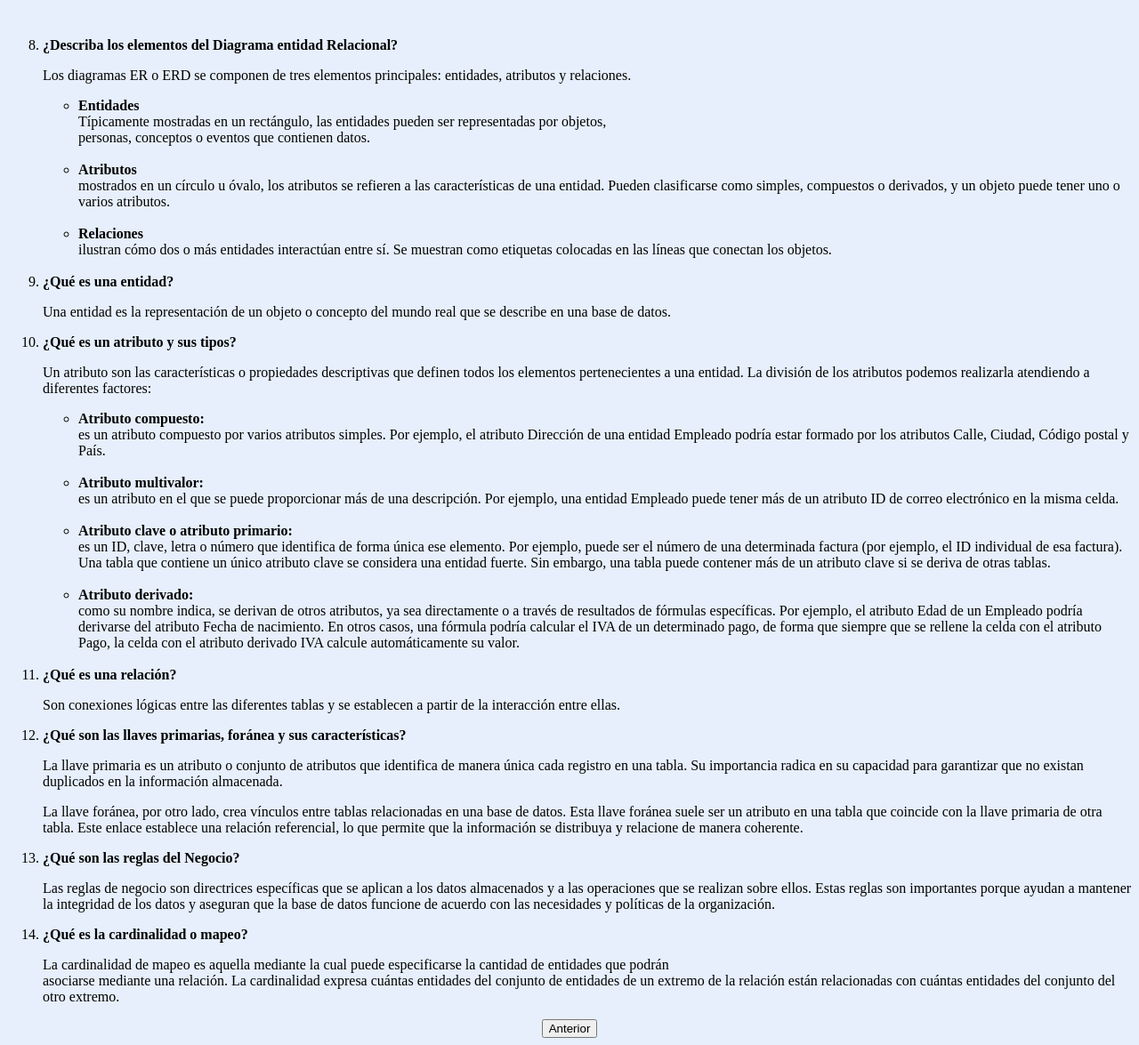
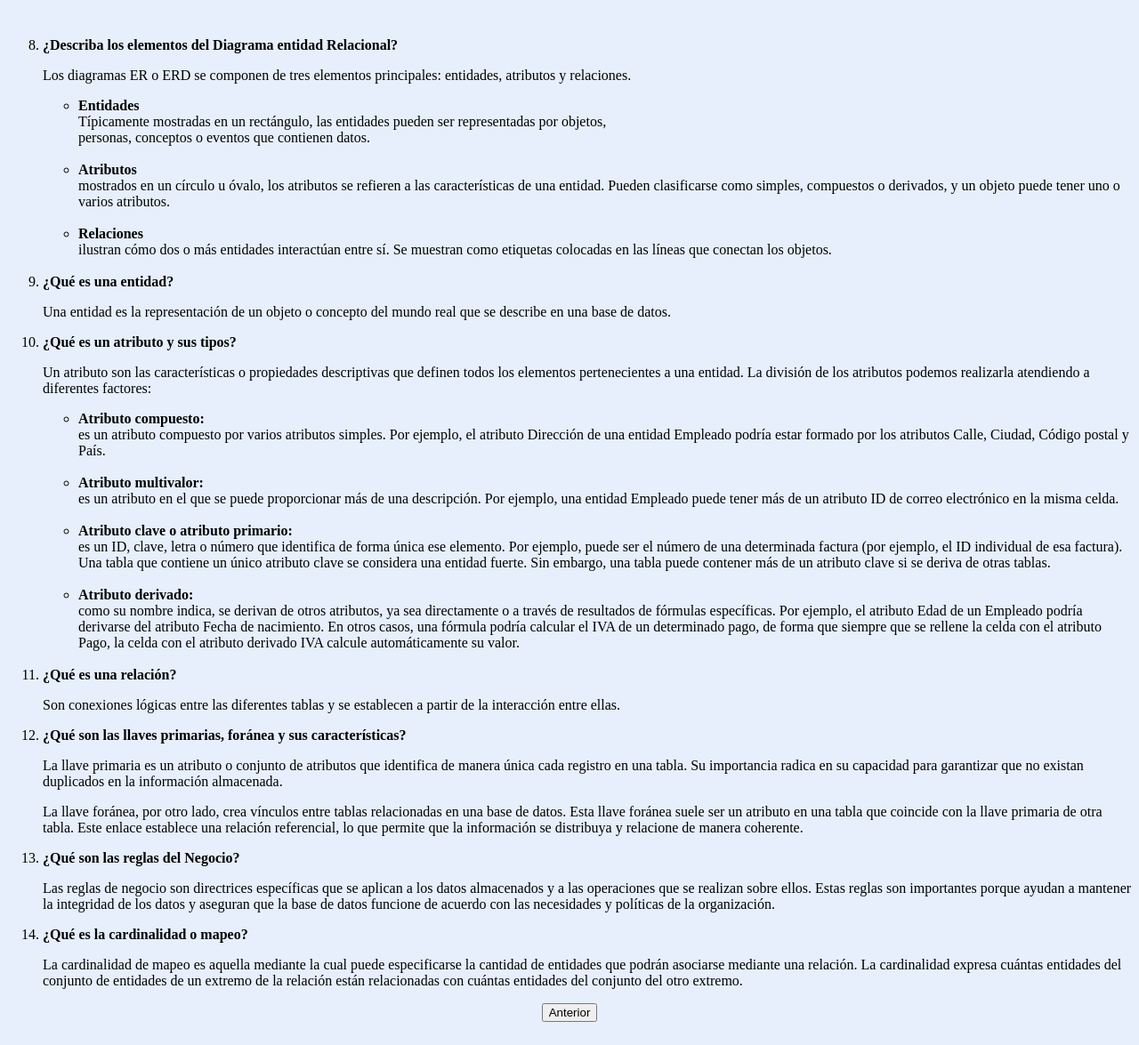
Before and after one commit to BRITO19/Modelo-3-Actividad-1-Conceptos-BD, a plain HTML site: page pagina2.html in a window 1280 px wide. Shown: the whole page at 89% size. Drawn offline with Linux system fonts and the light colour scheme.

Commit message:
Update pagina2.html

```diff
--- a/pagina2.html
+++ b/pagina2.html
@@ -82,7 +82,7 @@ factores:</p>
     </p>
     <li><strong>¿Qué es la cardinalidad o mapeo?</strong></li>
     <p>La cardinalidad de mapeo es aquella mediante la cual puede especificarse la
-        cantidad de entidades que podrán<br> asociarse mediante una relación. La
+        cantidad de entidades que podrán asociarse mediante una relación. La
         cardinalidad expresa cuántas entidades del conjunto de entidades de un
         extremo de la relación están relacionadas con cuántas entidades del
         conjunto del otro extremo. </p>
```
